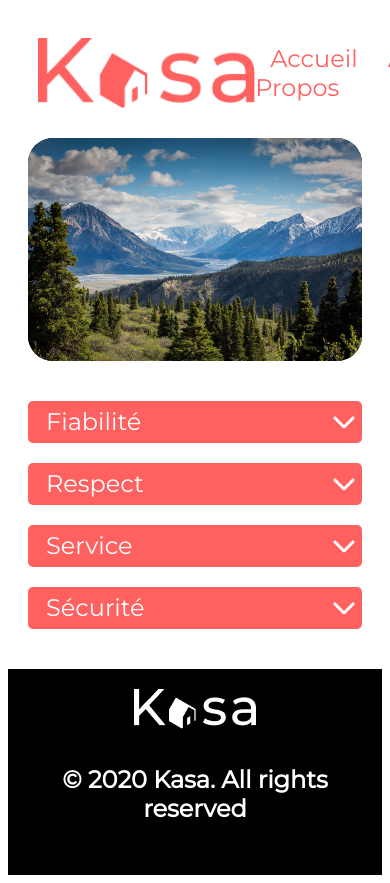
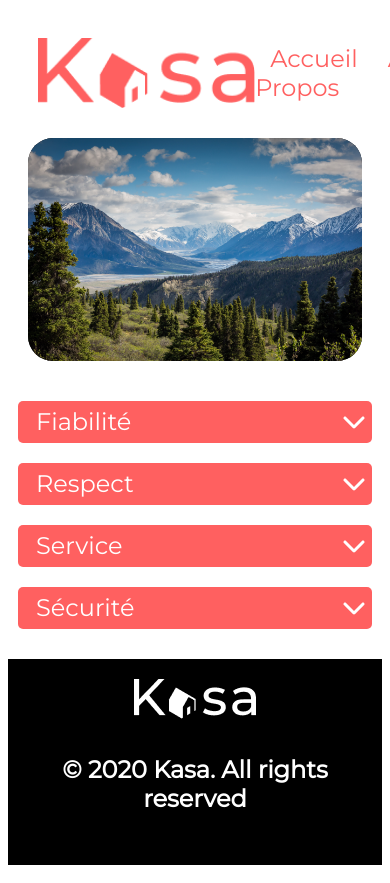
Before and after one commit to lukas-pixel/Kasa, a React (Create React App) app: page /propos in a window 390 px wide. Built offline with nearby package versions, Linux system fonts and the light colour scheme.

Commit message:
renommage

```diff
--- a/src/pages/About/About.css
+++ b/src/pages/About/About.css
@@ -1,9 +1,9 @@
-.ContainerCollapse {
+.ContainerAboutContenu {
     margin: 0 105px;
 }
 
 @media screen and (max-width: 768px) {
-    .ContainerCollapse {
+    .ContainerAboutContenu {
         margin: 0 10px;
     }
 }
--- a/src/pages/About/index.jsx
+++ b/src/pages/About/index.jsx
@@ -7,7 +7,7 @@ export default function Propos() {
     return (
         <div>
             <AboutBanner />
-            <div className="ContainerCollapse">
+            <div className="ContainerAboutContenu">
                 {data.map((about) => (
                     <Collapse key={about.id} title={about.title} content={about.description} />
                 ))}
```
